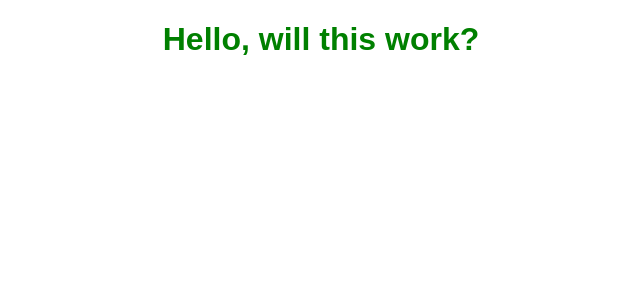
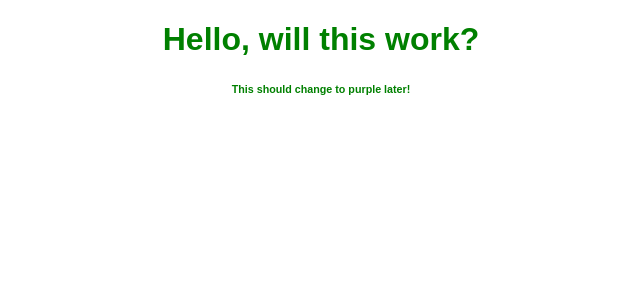
Before and after one commit to christianalfoni/new-git-flow, a React (Create React App) app: page / in a window 1280 px wide. Shown: the top 300 px of the page, without its empty margins (319-959 px from the left). Built offline with nearby package versions, Linux system fonts and the light colour scheme.

Commit message:
hihi, fixed!

```diff
--- a/src/App.js
+++ b/src/App.js
@@ -5,6 +5,7 @@ export default function App() {
   return (
     <div className="App">
       <h1>Hello, will this work?</h1>
+      <h6>This should change to purple later!</h6>
     </div>
   );
 }
```
